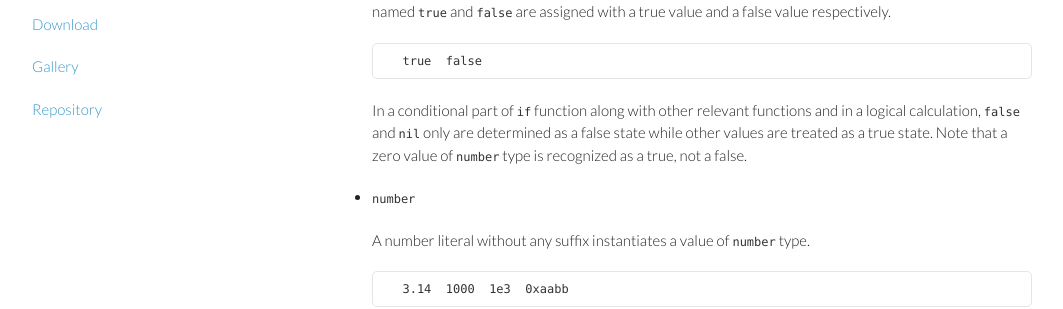
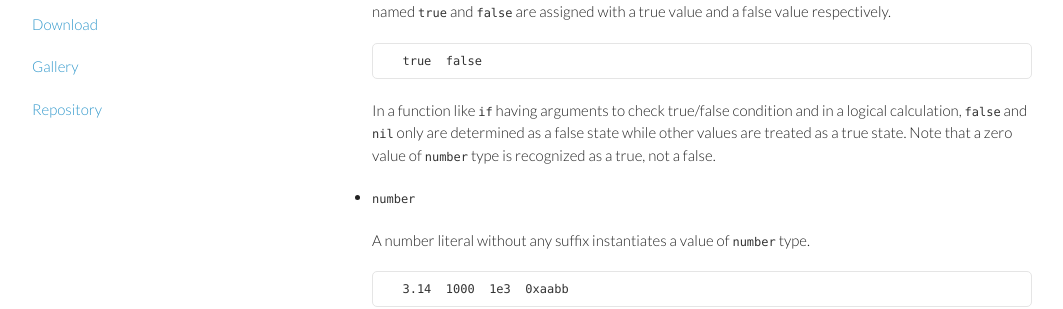
Before and after one commit to rudidude86/gura-lang.github.io, a Jekyll site: the page built from documents/Data-Type.md, in a window 1280 px wide and 900 px high, scrolled down 531 px. Shown: the part 159-468 px from the top of the window, without its empty margins (108-1171 px from the left). Built offline with Jekyll 4.4.1, drawn with Linux system fonts in a browser that asks for light colours; Markdown is read by kramdown in place of the engine named in the settings.

Commit message:
updated Data-Type

```diff
--- a/documents/Data-Type.md
+++ b/documents/Data-Type.md
@@ -42,7 +42,7 @@ which also shows one of the typical ways to instantiate values of each type.
 
         true  false
 
-  In a conditional part of `if` function along with other relevant functions
+  In a function like `if` having arguments to check true/false condition
   and in a logical calculation,
   `false` and `nil` only are determined as a false state
   while other values are treated as a true state.
```
